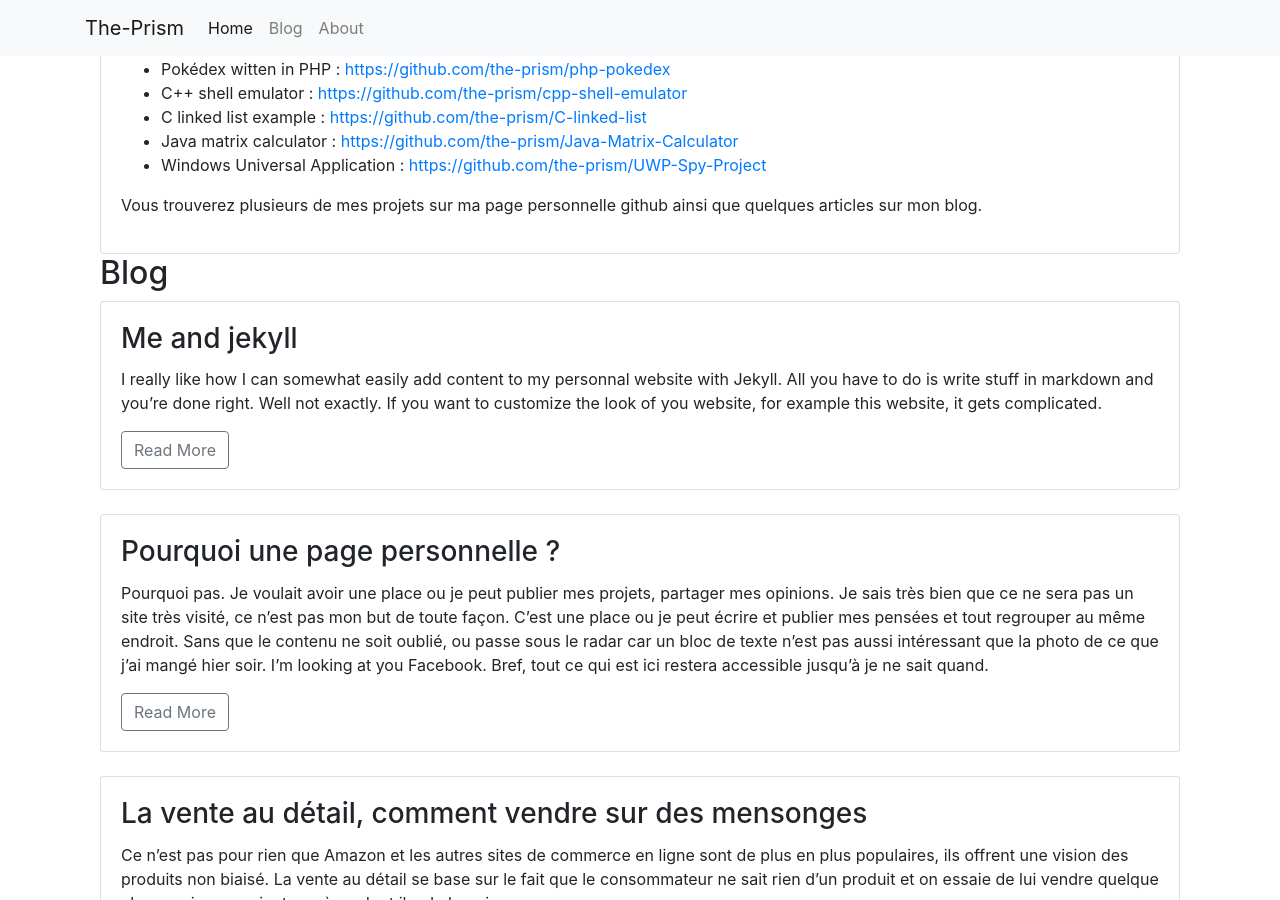
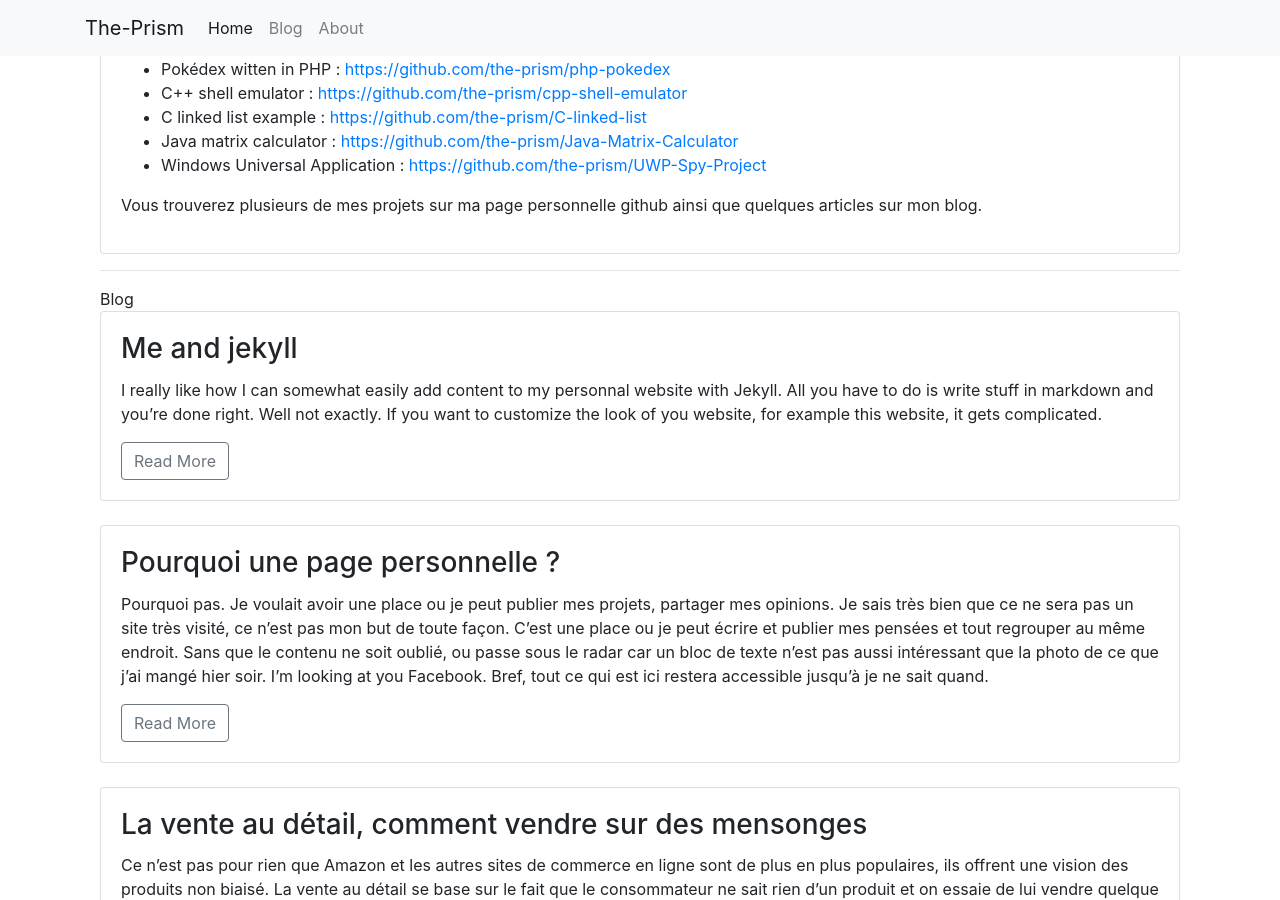
Before and after one commit to the-prism/website, a Jekyll site: the page built from index.html, in a window 1280 px wide and 900 px high, scrolled down 504 px. Built offline with Jekyll 4.4.1, drawn with Linux system fonts in a browser that asks for light colours; the list of posts is cut into pages by our own code.

Commit message:
Separator

```diff
--- a/index.html
+++ b/index.html
@@ -32,9 +32,11 @@ title: Home
     </div>
 </div>
 
+<hr class="mt-4>
+
 {% endunless %}
 
-<h2>Blog</h2>
+<h2 class="mt-4 mb-4">Blog</h2>
 
 <div class="posts">
   {% for post in paginator.posts %}
```
